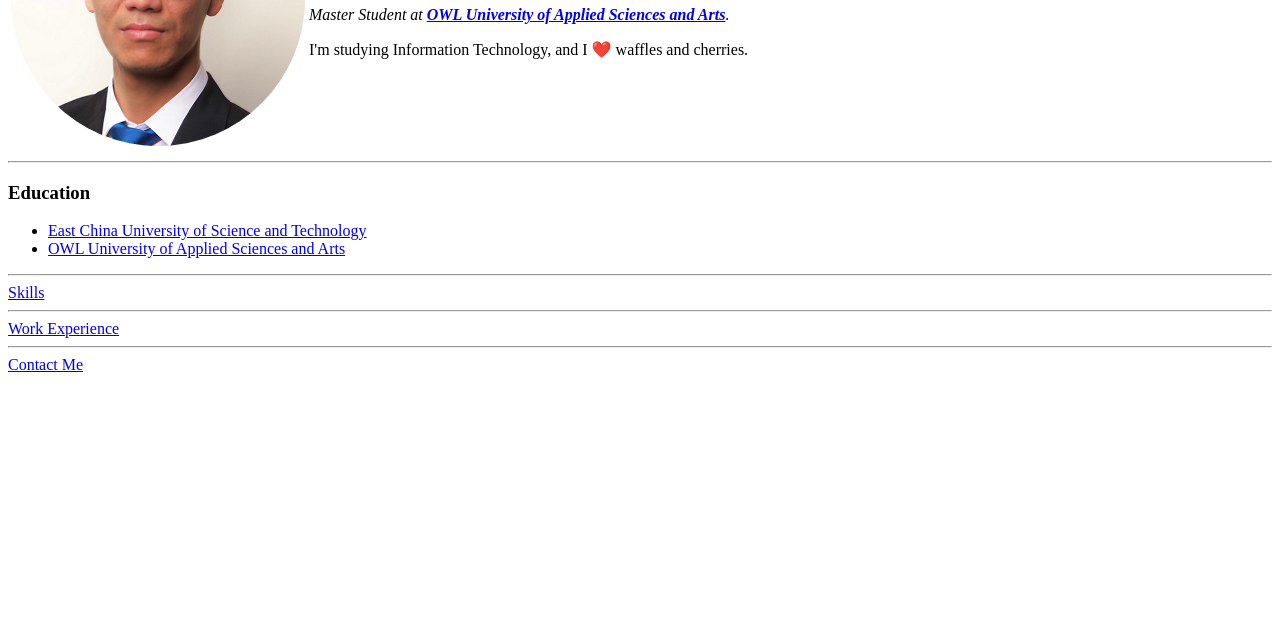
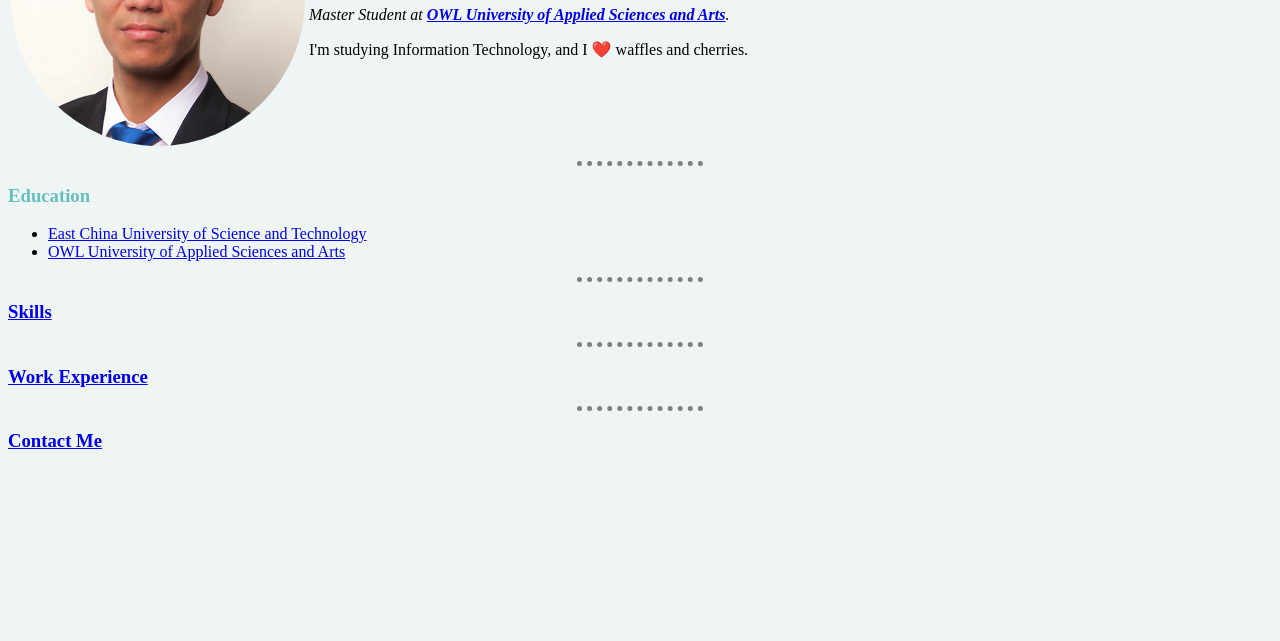
Before and after one commit to jadenbruecke/cv, a plain HTML site: page index.html in a window 1280 px wide. Shown: the part 159-800 px from the top of the page. Drawn offline with Linux system fonts and the light colour scheme.

Commit message:
update working version

```diff
--- a/index.html
+++ b/index.html
@@ -3,6 +3,7 @@
 <head>
     <meta charset="UTF-8">
     <title>Yu Qiao's Website</title>
+    <link rel="stylesheet" href="css/styles.css">
 </head>
 <body>
     <table>
@@ -24,10 +25,10 @@
         <li><a href="https://www.th-owl.de/en">OWL University of Applied Sciences and Arts</a></li>
     </ul>
     <hr>
-    <a href="skills.html">Skills</a>
+    <h3><a href="skills.html">Skills</a></h3>
     <hr>
-    <a href="work.html">Work Experience</a>
+    <h3><a href="work.html">Work Experience</a></h3>
     <hr>
-    <a href="contact.html">Contact Me</a>
+    <h3><a href="contact.html">Contact Me</a></h3>
 </body>
 </html>
```
Also changed, not shown: contact.html (+1 -1 lines), skills.html (+2 -0 lines), work.html (+1 -0 lines).
